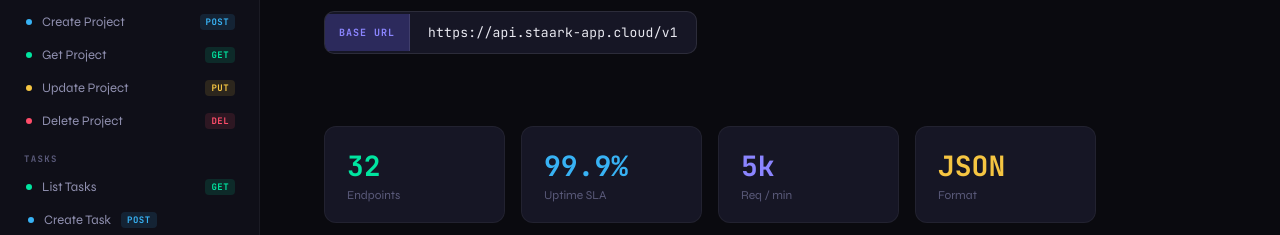
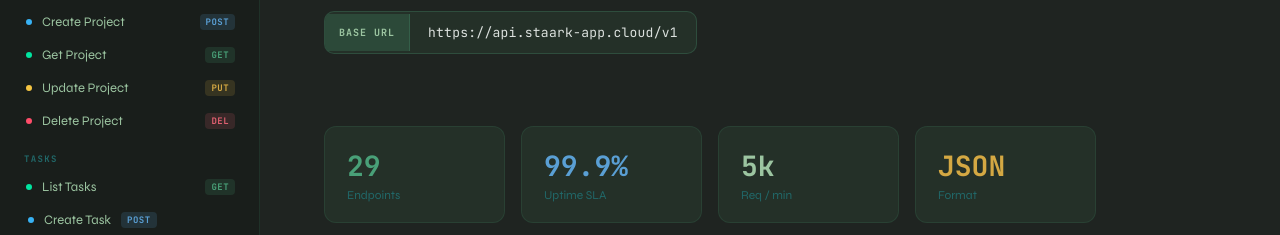
Before and after one commit to staark-inc/api-site, a website: page public/index.html in a window 1280 px wide. Shown: the part 350-585 px from the top of the page. Drawn offline with Linux system fonts and the light colour scheme.

Commit message:
redesign: new color palette + fix endpoint count (29)

```diff
--- a/public/assets/style.css
+++ b/public/assets/style.css
@@ -1,25 +1,25 @@
 :root {
---bg: #0a0a0f;
---bg2: #0f0f18;
---bg3: #13131f;
---surface: #161625;
---surface2: #1c1c2e;
---border: #ffffff0d;
---border2: #ffffff18;
---accent: #6c63ff;
---accent2: #8b85ff;
---accent-glow: #6c63ff40;
---green: #00e5a0;
---green-dim: #00e5a020;
---red: #ff4d6a;
---red-dim: #ff4d6a20;
---yellow: #f5c542;
---yellow-dim: #f5c54220;
---blue: #38b2f4;
---blue-dim: #38b2f420;
---text: #e8e8f0;
---text2: #9090b0;
---text3: #5a5a7a;
+--bg: #1f2421;
+--bg2: #191e1b;
+--bg3: #141918;
+--surface: #243028;
+--surface2: #2a3830;
+--border: rgba(73,160,120,0.14);
+--border2: rgba(73,160,120,0.26);
+--accent: #49a078;
+--accent2: #9cc5a1;
+--accent-glow: rgba(73,160,120,0.22);
+--green: #49a078;
+--green-dim: rgba(73,160,120,0.16);
+--red: #e06070;
+--red-dim: rgba(224,96,112,0.16);
+--yellow: #d4a843;
+--yellow-dim: rgba(212,168,67,0.16);
+--blue: #5a9fd4;
+--blue-dim: rgba(90,159,212,0.16);
+--text: #dce1de;
+--text2: #9cc5a1;
+--text3: #216869;
 --mono: 'JetBrains Mono', monospace;
 --sans: 'Syne', sans-serif;
 }
--- a/public/index.html
+++ b/public/index.html
@@ -173,7 +173,7 @@
       <!-- Stats -->
       <div class="stats-row">
         <div class="stat-card">
-          <div class="stat-value" style="color:var(--green)">32</div>
+          <div class="stat-value" style="color:var(--green)">29</div>
           <div class="stat-label">Endpoints</div>
         </div>
         <div class="stat-card">
```
